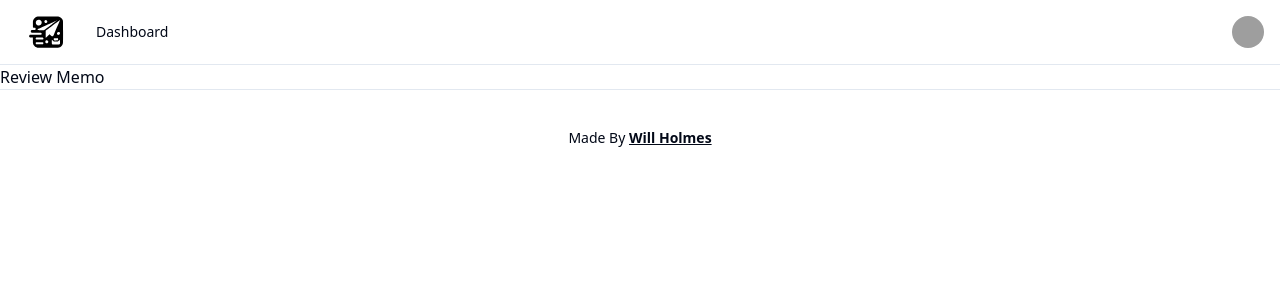
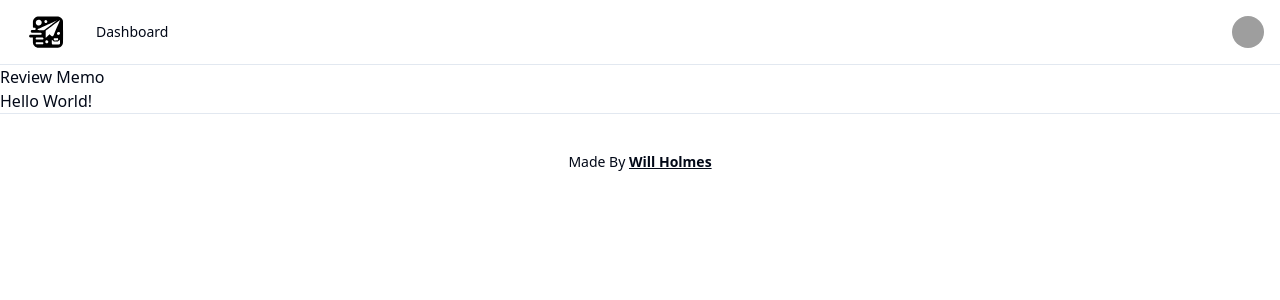
Before and after one commit to willholmeswastaken/memo, a Next.js app: page /memos/review in a window 1280 px wide. Shown: the top 300 px of the page. Built offline with nearby package versions, Linux system fonts and the light colour scheme; grey boxes are pictures that could not be loaded.

Commit message:
Markdown renderer added

```diff
--- a/package.json
+++ b/package.json
@@ -42,7 +42,10 @@
     "react": "18.2.0",
     "react-day-picker": "^8.10.0",
     "react-dom": "18.2.0",
+    "react-markdown": "^9.0.1",
     "recharts": "^2.10.3",
+    "remark": "^15.0.1",
+    "remark-html": "^16.0.1",
     "resend": "^2.0.0",
     "tailwind-merge": "^2.2.0",
     "tailwindcss-animate": "^1.0.7",
--- a/src/app/memos/review/page.tsx
+++ b/src/app/memos/review/page.tsx
@@ -1,7 +1,11 @@
-export default function ReviewMemoPage() {
+import ReactMarkdown from "react-markdown";
+
+export default async function ReviewMemoPage() {
+  const contentHtml = "# Hello World!";
   return (
     <div>
       <h1>Review Memo</h1>
+      <ReactMarkdown>{contentHtml}</ReactMarkdown>
     </div>
   );
 }
```
Also changed, not shown: 1 other file (tests, documents, lock files or other folders).
